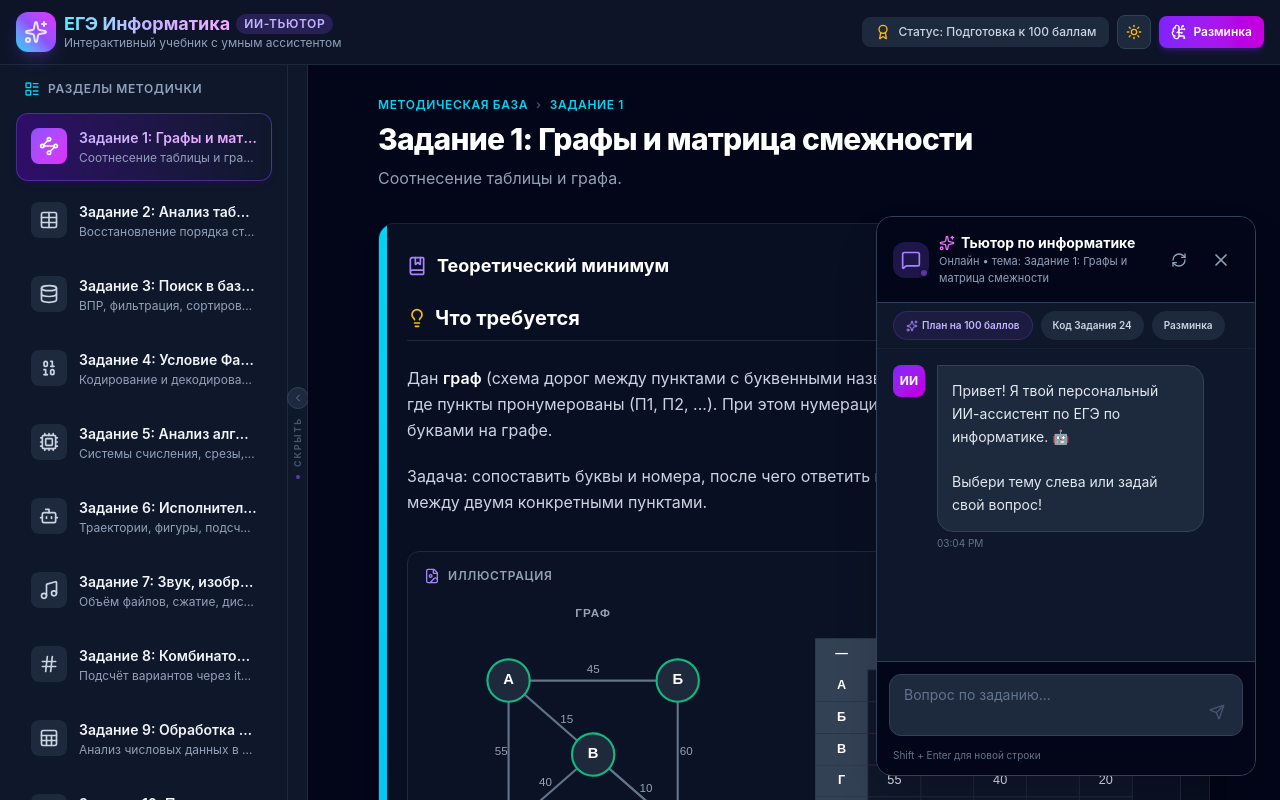
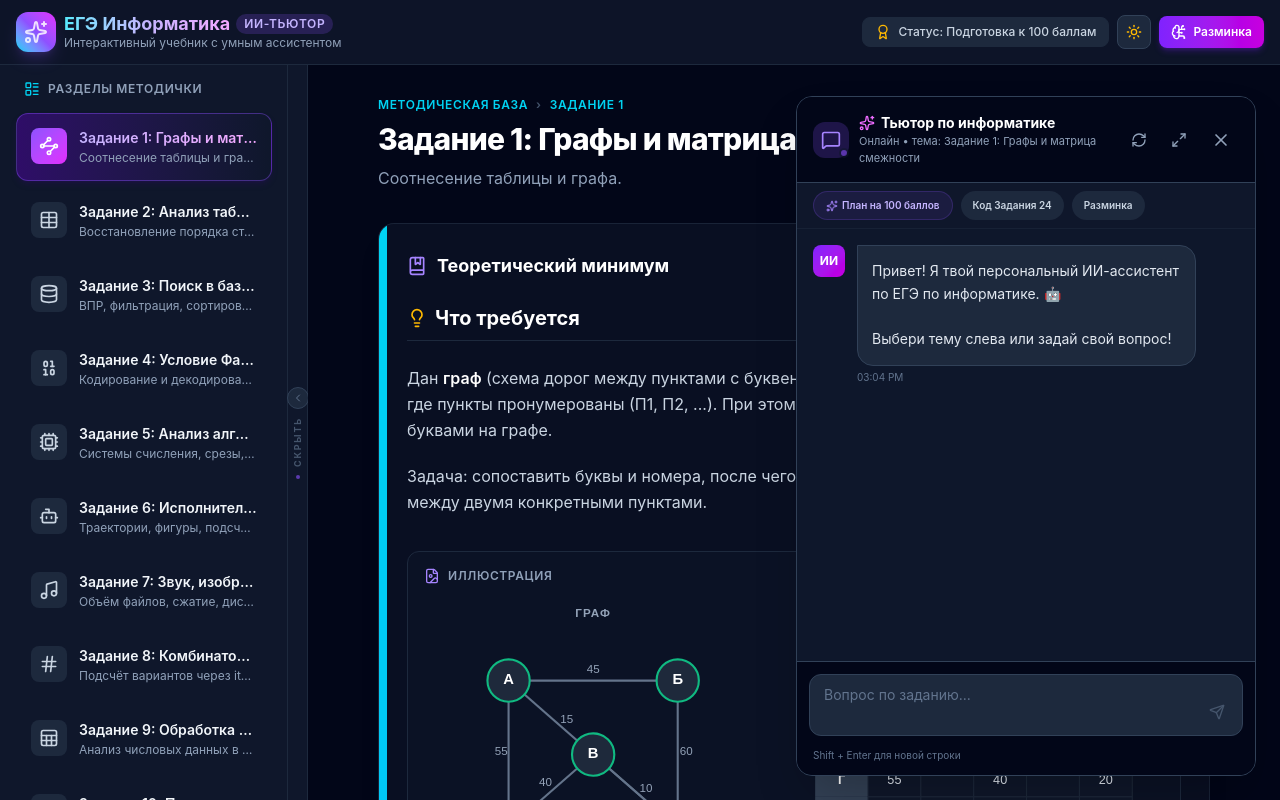
Before and after one commit to En0ti/repet, a React (Vite) app: page / in a window 1280 px wide. Both pictures are taken after a click on the button "Нужна помощь?". Built offline with nearby package versions, Linux system fonts and the light colour scheme.

Commit message:
22_1 done and AI update 2

```diff
--- a/src/ChatWidget.jsx
+++ b/src/ChatWidget.jsx
@@ -1,10 +1,11 @@
 import React, { useState, useEffect, useRef } from 'react';
-import { MessageSquare, X, Send, Sparkles, RefreshCw } from 'lucide-react';
+import { MessageSquare, X, Send, Sparkles, RefreshCw, Maximize2, Minimize2 } from 'lucide-react';
 import { getSystemPrompt } from './promptManager';
 import { renderMessageContent } from './utils/renderHelpers';
 
 export default function ChatWidget({ activeTopic, externalMessage, onExternalMessageConsumed }) {
   const [isOpen, setIsOpen] = useState(false);
+  const [isExpanded, setIsExpanded] = useState(false);
   const [messages, setMessages] = useState([{
     role: "assistant",
     text: "Привет! Я твой персональный ИИ-ассистент по ЕГЭ по информатике. 🤖\n\nВыбери тему слева или задай свой вопрос!",
@@ -90,7 +91,7 @@ export default function ChatWidget({ activeTopic, externalMessage, onExternalMes
   }]);
 
   return (
-    <div className="fixed bottom-4 right-3 sm:bottom-6 sm:right-6 z-50">
+    <div className={`fixed z-50 ${isOpen && isExpanded ? 'inset-0 flex items-center justify-center p-2 sm:p-6' : 'bottom-4 right-3 sm:bottom-6 sm:right-6'}`}>
       {/* Кнопка открытия */}
       {!isOpen && (
         <button
@@ -104,7 +105,11 @@ export default function ChatWidget({ activeTopic, externalMessage, onExternalMes
 
       {/* Окно чата */}
       {isOpen && (
-        <div className="w-[calc(100vw-1.5rem)] sm:w-[380px] h-[80vh] sm:h-[560px] max-h-[560px] bg-slate-900 border border-slate-700 rounded-2xl shadow-2xl flex flex-col overflow-hidden">
+        <div className={`bg-slate-900 border border-slate-700 rounded-2xl shadow-2xl flex flex-col overflow-hidden transition-all ${
+          isExpanded
+            ? 'w-full h-full max-w-[1100px] max-h-[900px]'
+            : 'w-[calc(100vw-1.5rem)] sm:w-[460px] h-[85vh] sm:h-[680px] max-h-[85vh]'
+        }`}>
 
           {/* Хедер */}
           <div className="p-4 border-b border-slate-700 flex justify-between items-center bg-slate-950">
@@ -125,6 +130,9 @@ export default function ChatWidget({ activeTopic, externalMessage, onExternalMes
             <div className="flex items-center gap-2">
               <button onClick={resetChat} className="text-slate-400 hover:text-white hover:bg-slate-800 p-2 rounded-lg transition-all" title="Очистить чат">
                 <RefreshCw className="w-4 h-4" />
+              </button>
+              <button onClick={() => setIsExpanded(e => !e)} className="text-slate-400 hover:text-white hover:bg-slate-800 p-2 rounded-lg transition-all" title={isExpanded ? 'Свернуть' : 'Развернуть на весь экран'}>
+                {isExpanded ? <Minimize2 className="w-4 h-4" /> : <Maximize2 className="w-4 h-4" />}
               </button>
               <button onClick={() => setIsOpen(false)} className="text-slate-400 hover:text-white hover:bg-slate-800 p-2 rounded-lg transition-all">
                 <X className="w-5 h-5" />
```
